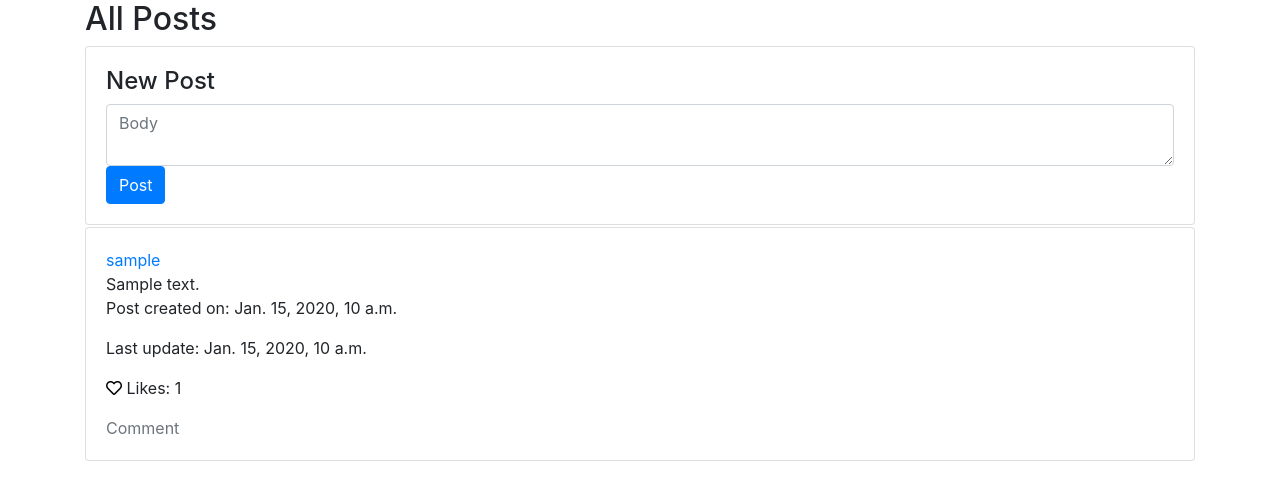
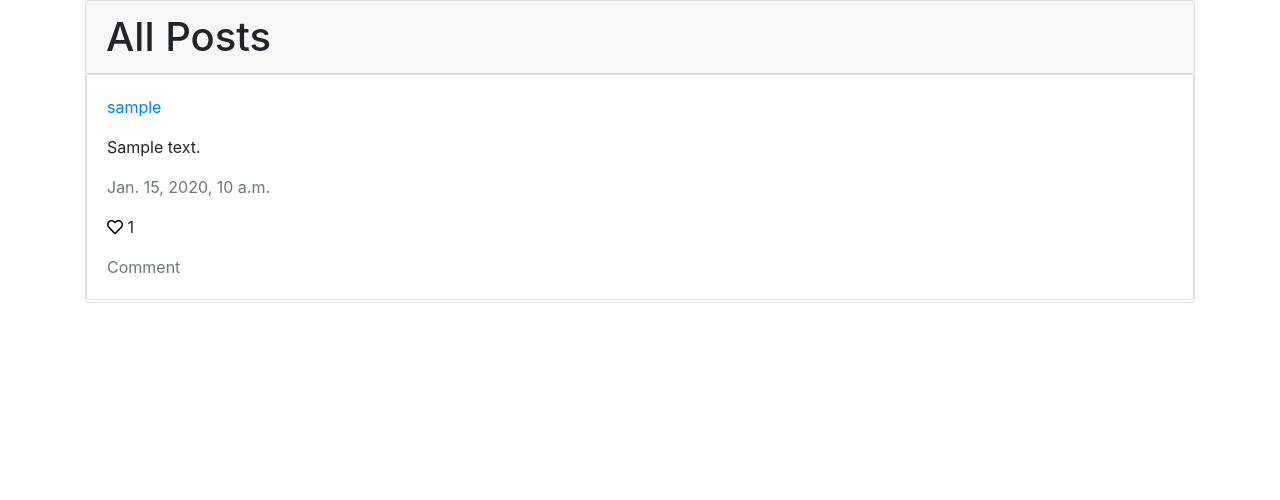
Before and after one commit to mathieuc22/project4, a Django app: page / in a window 1280 px wide. Shown: the part 56-556 px from the top of the page. Run offline with Django 3.2, Linux system fonts and the light colour scheme; tables that the repository leaves empty hold one stand-in row (values such as "Sample post"); some libraries are stand-ins or nearby versions.

Commit message:
add 404 page and styling

```diff
--- a/network/static/network/main.js
+++ b/network/static/network/main.js
@@ -9,21 +9,24 @@ document.addEventListener('DOMContentLoaded', function() {
     switch (page) {
       case "":
       case "posts":
-        // Clear out composition fields
-        document.querySelector('#compose-body').value = '';
-        // Prevent submit on form and call the compose API
-        document.querySelector('#compose-form').addEventListener('submit', send_post);
+        try {
+          // Clear out composition fields
+          document.querySelector('#compose-body').value = '';
+          // Prevent submit on form and call the compose API
+          document.querySelector('#compose-form').addEventListener('submit', send_post);
+          // Like Unlike logic on hearts
+          document.querySelectorAll('.button-like').forEach(button => { button.addEventListener('click', (event) => like_post(event)) });
+          // Edit users posts
+          document.querySelectorAll('.button-edit').forEach(button => { button.addEventListener('click', edit_post) });
+
+        } catch {
+
+        }
         break;
       case "following":
         document.getElementById('compose-view').style.display = 'none';
+        document.querySelector('h1').innerHTML = 'Following'
     }
-
-    // Like Unlike logic on hearts
-    document.querySelectorAll('.button-like').forEach(button => { button.addEventListener('click', (event) => like_post(event)) });
-
-    // Like Unlike logic on hearts
-    document.querySelectorAll('.button-edit').forEach(button => { button.addEventListener('click', edit_post) });
-
   });
 
   function send_post(event) {
@@ -79,7 +82,6 @@ document.addEventListener('DOMContentLoaded', function() {
     const id = button.id.split('-')[2];
     const postText = document.querySelector(`#post-content-${id}`);
     const postEdit = document.querySelector(`#post-edit-${id}`);
-    const postUpate = document.querySelector(`#post-update-${id}`);
 
     fetch(`/posts/${id}`, {
       method: 'PUT',
@@ -99,7 +101,6 @@ document.addEventListener('DOMContentLoaded', function() {
         postEdit.remove();
         button.innerHTML = 'Edit';
         button.addEventListener('click', edit_post);
-        postUpate.innerHTML = `Last update: ${post.updateDate}`;
     });
 
   }
--- /dev/null
+++ b/network/templates/404.html
@@ -0,0 +1 @@
+BOOOOOMMMMMMMMM
--- a/network/templates/network/index.html
+++ b/network/templates/network/index.html
@@ -4,7 +4,9 @@
 {% block body %}
 
     <div class="container">
-        <h2>All Posts</h2>
+        <div class="card">
+        <h1 class="card-header">All Posts</h2>
+        {% if user.is_authenticated %}
         <div id="compose-view" class="card">
             <div class="card-body">
                 <h4>New Post</h4>
@@ -14,8 +16,10 @@
                 </form>
             </div>
         </div>
+        {% endif %}
 
         <div id="post-view">
+        {% if posts %}
         {% for post in posts %}
             <div class="card">
                 <div class="card-body">
@@ -23,15 +27,14 @@
                         <p class="card-text">{{ post.author }}</p>
                     </a>
                         <div  id="post-container-{{ post.id }}">
-                            <p id="post-content-{{ post.id }}" class="card-text">{{ post.text }}</p>
+                            <p id="post-content-{{ post.id }}" class="card-text">{{ post.text|linebreaks }}</p>
                         </div>
                         {% if request.user == post.author %}
                         <button id="button-edit-{{ post.id }}" class="btn btn-primary button-edit" type="button">
                             Edit
                         </button>
                         {% endif %}
-                        <p class="card-text">Post created on: {{ post.created_on }}</p>
-                        <p id="post-update-{{ post.id }}" class="card-text">Last update: {{ post.updated_on }}</p>
+                        <p class="card-text text-muted">{{ post.created_on }}</p>
                         <p class="card-text">
                             <button id="button-{{ post.id }}" class="button-like button" type="button">
                                 {% if request.user in post.likes.all %}
@@ -40,13 +43,16 @@
                                 <i id="like-{{ post.id }}" class="far fa-heart"></i>
                                 {% endif %}
                             </button>
-                            <span>Likes: </span> <span id="nblikes-{{ post.id }}">{{ post.number_of_likes }}</span>
+                            <span id="nblikes-{{ post.id }}">{{ post.number_of_likes }}</span>
                         </p>
                         <p class="card-text text-muted">Comment</p>
 
                 </div>
             </div>
         {% endfor %}
+        {% else %}
+        <div class="card-text">No post yet</div>
+        {% endif %}
         </div>
 
         {% if posts.paginator.num_pages > 1%}
@@ -57,6 +63,7 @@
                 <span aria-hidden="true">&laquo;</span>
               </a>
             </li>
+            <li class="page-item {{ posts.previous_page_number }}"><a class="page-link" href="?page={{ posts.previous_page_number }}">{{ posts.previous_page_number }}</a></li>
             {% else %}
             <li class="page-item disabled">
                 <a class="page-link" href="#" aria-label="Previous">
@@ -64,12 +71,13 @@
               </a>
             </li>
             {% endif %}
-            {% for page in posts.paginator.page_range %}
-                <li class="page-item {% if posts.number == page %} active {% endif %}"><a class="page-link" href="?page={{ page }}">{{ page }}</a></li>
-            {% endfor %}
+
+            <li class="page-item {{ posts.number }} active"><a class="page-link" href="?page={{ posts.number }}">{{ posts.number }}</a></li>
+
             {% if posts.has_next %}
+            <li class="page-item {{ posts.next_page_number }}"><a class="page-link" href="?page={{ posts.next_page_number }}">{{ posts.next_page_number }}</a></li>
             <li class="page-item">
-              <a class="page-link" href="?page={{ posts.paginator.num_pages }}" aria-label="Next">
+              <a class="page-link" href="?page={{ posts.next_page_number }}" aria-label="Next">
                 <span aria-hidden="true">&raquo;</span>
               </a>
             </li>
@@ -82,6 +90,6 @@
             {% endif %}
         </ul>
         {% endif %}
-
+    </div>
     </div>
 {% endblock %}
--- a/network/templates/network/layout.html
+++ b/network/templates/network/layout.html
@@ -6,11 +6,12 @@
         <title>{% block title %}Social Network{% endblock %}</title>
         <link rel="stylesheet" href="https://stackpath.bootstrapcdn.com/bootstrap/4.4.1/css/bootstrap.min.css" integrity="sha384-Vkoo8x4CGsO3+Hhxv8T/Q5PaXtkKtu6ug5TOeNV6gBiFeWPGFN9MuhOf23Q9Ifjh" crossorigin="anonymous">
         <link rel="stylesheet" href="https://use.fontawesome.com/releases/v5.15.2/css/all.css" integrity="sha384-vSIIfh2YWi9wW0r9iZe7RJPrKwp6bG+s9QZMoITbCckVJqGCCRhc+ccxNcdpHuYu" crossorigin="anonymous">
-        <link href="{% static 'network/styles.css' %}" rel="stylesheet">
-        <script src="{% static 'network/main.js' %}"></script>
+        <link type="text/css" href="{% static 'network/styles.css' %}" rel="stylesheet">
+        <script type="module" src="{% static 'network/main.js' %}"></script>
     </head>
     <body>
 
+        <header>
             <nav class="navbar navbar-expand-lg navbar-light bg-light">
                 <a class="navbar-brand" id="index" href="{% url 'index' %}">Network</a>
 
@@ -45,10 +46,10 @@
                 </ul>
                 </div>
             </nav>
-
-        <div class="body">
+        </header>
+        <main class="body">
             {% block body %}
             {% endblock %}
-        </div>
+        </main>
     </body>
 </html>
--- a/network/views.py
+++ b/network/views.py
@@ -13,10 +13,8 @@ import json
 from .models import User, Post, Comment, Following
 
 def index(request):
-    # Filter emails returned based on mailbox
     allposts = Post.objects.all()
     paginator = Paginator(allposts, 10)
-
     page_number = request.GET.get('page')
     posts = paginator.get_page(page_number)
     context = {'posts': posts}
@@ -116,23 +114,22 @@ def users(request):
 
 
 @login_required
+@require_http_methods(["POST"])
 def follow(request):
 
-    # Return user profile
-    if request.method == "POST":
-        # Query for users
-        user = User.objects.get(pk=request.user.id)
-        following = user.following.all()
-        user_follow_id = request.POST.get('follow')
-        user_follow = User.objects.get(pk=user_follow_id)
+    # Query for users
+    user = User.objects.get(pk=request.user.id)
+    following = user.following.all()
+    user_follow_id = request.POST.get('follow')
+    user_follow = User.objects.get(pk=user_follow_id)
 
-        if following.filter(following__username=user_follow.username):
-            follow = following.filter(following__username=user_follow.username)
-            follow.delete()
-        else:
-            follow = Following.objects.create(user=user, following=user_follow)
-            follow.save()
-        print(request.path_info)
+    if following.filter(following__username=user_follow.username):
+        follow = following.filter(following__username=user_follow.username)
+        follow.delete()
+    else:
+        follow = Following.objects.create(user=user, following=user_follow)
+        follow.save()
+
     return redirect(request.META.get('HTTP_REFERER', 'redirect_if_referer_not_found'))
 
 @login_required
@@ -156,10 +153,7 @@ def following(request):
 @login_required
 def user(request, user_id):
 
-    try:
-        user = User.objects.get(pk=user_id)
-    except Post.DoesNotExist:
-        return JsonResponse({"error": "User not found."}, status=404)
+    user = get_object_or_404(User, pk=user_id)
 
     followers = user.followers.all()
     followersList = []
@@ -174,10 +168,7 @@ def user(request, user_id):
 def post(request, post_id):
 
     # Query for requested
-    try:
-        post = Post.objects.get(pk=post_id)
-    except Post.DoesNotExist:
-        return JsonResponse({"error": "Post not found."}, status=404)
+    post = get_object_or_404(User, pk=post_id)
 
     # Return contents
     if request.method == "GET":
```
Also changed, not shown: network/templates/network/user.html (+19 -18 lines), network/templates/network/users.html (+8 -5 lines). Lines whose indentation alone changed are shown as unchanged.
